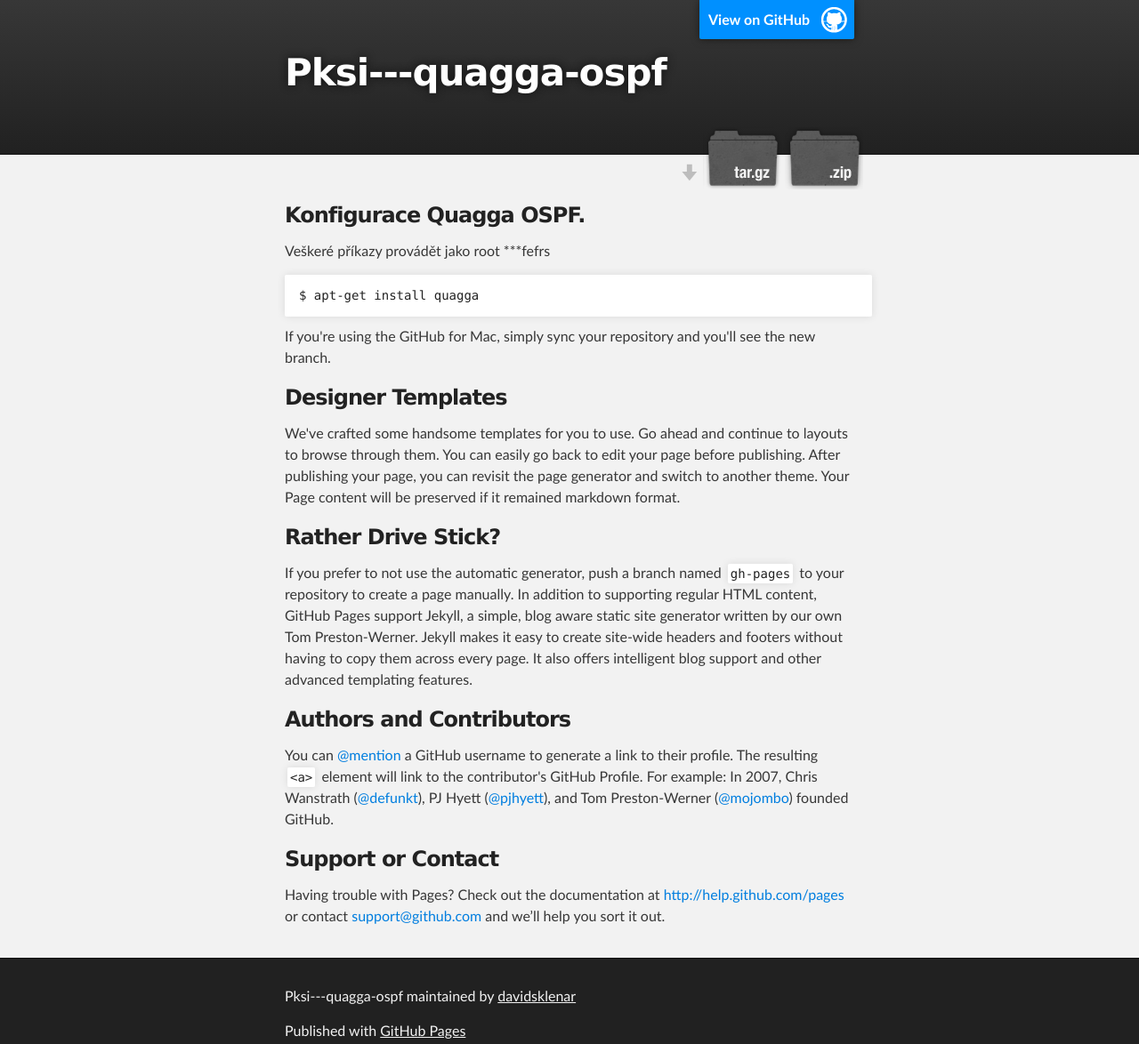
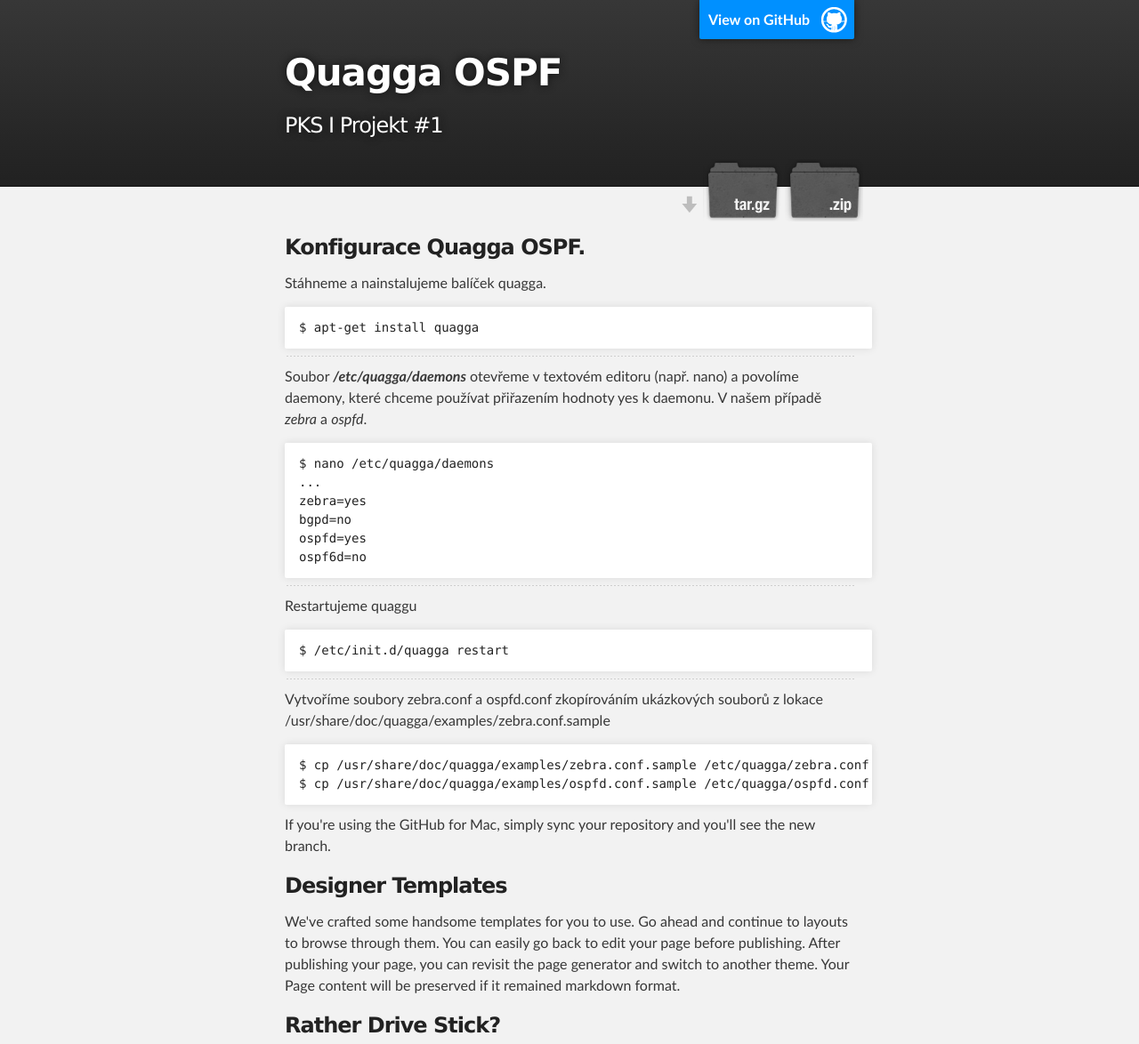
Before and after one commit to davidsklenar/PKSI---Quagga-OSPF, a plain HTML site: page index.html in a window 1280 px wide. Shown: the top 1174 px of the page at 89% size. Drawn offline with Linux system fonts and the light colour scheme.

```diff
--- a/index.html
+++ b/index.html
@@ -4,11 +4,11 @@
   <head>
     <meta charset='utf-8' />
     <meta http-equiv="X-UA-Compatible" content="chrome=1" />
-    <meta name="description" content="Pksi---quagga-ospf : " />
+    <meta name="description" content="Quagga OSPF : PKS I Projekt #1" />
 
     <link rel="stylesheet" type="text/css" media="screen" href="stylesheets/stylesheet.css">
 
-    <title>Pksi---quagga-ospf</title>
+    <title>Quagga OSPF</title>
   </head>
 
   <body>
@@ -18,8 +18,8 @@
         <header class="inner">
           <a id="forkme_banner" href="https://github.com/davidsklenar/PKSI---Quagga-OSPF">View on GitHub</a>
 
-          <h1 id="project_title">Pksi---quagga-ospf</h1>
-          <h2 id="project_tagline"></h2>
+          <h1 id="project_title">Quagga OSPF</h1>
+          <h2 id="project_tagline">PKS I Projekt #1</h2>
 
             <section id="downloads">
               <a class="zip_download_link" href="https://github.com/davidsklenar/PKSI---Quagga-OSPF/zipball/master">Download this project as a .zip file</a>
@@ -34,10 +34,30 @@
         <h3>
 <a name="konfigurace-quagga-ospf" class="anchor" href="#konfigurace-quagga-ospf"><span class="octicon octicon-link"></span></a>Konfigurace Quagga OSPF.</h3>
 
-<p>Veškeré příkazy provádět jako root
-***fefrs</p>
+<p>Stáhneme a nainstalujeme balíček quagga.</p>
 
 <pre><code>$ apt-get install quagga
+</code></pre>
+
+<hr><p>Soubor <strong><em>/etc/quagga/daemons</em></strong> otevřeme v textovém editoru (např. nano) a povolíme daemony, které chceme používat přiřazením hodnoty yes k daemonu. V našem případě <em>zebra</em> a <em>ospfd</em>.</p>
+
+<pre><code>$ nano /etc/quagga/daemons
+...
+zebra=yes
+bgpd=no
+ospfd=yes
+ospf6d=no
+</code></pre>
+
+<hr><p>Restartujeme quaggu</p>
+
+<pre><code>$ /etc/init.d/quagga restart
+</code></pre>
+
+<hr><p>Vytvoříme soubory zebra.conf a ospfd.conf zkopírováním ukázkových souborů z lokace /usr/share/doc/quagga/examples/zebra.conf.sample</p>
+
+<pre><code>$ cp /usr/share/doc/quagga/examples/zebra.conf.sample /etc/quagga/zebra.conf
+$ cp /usr/share/doc/quagga/examples/ospfd.conf.sample /etc/quagga/ospfd.conf
 </code></pre>
 
 <p>If you're using the GitHub for Mac, simply sync your repository and you'll see the new branch.</p>
@@ -67,7 +87,7 @@
     <!-- FOOTER  -->
     <div id="footer_wrap" class="outer">
       <footer class="inner">
-        <p class="copyright">Pksi---quagga-ospf maintained by <a href="https://github.com/davidsklenar">davidsklenar</a></p>
+        <p class="copyright">Quagga OSPF maintained by <a href="https://github.com/davidsklenar">davidsklenar</a></p>
         <p>Published with <a href="http://pages.github.com">GitHub Pages</a></p>
       </footer>
     </div>
```
Also changed, not shown: params.json (+1 -1 lines).
